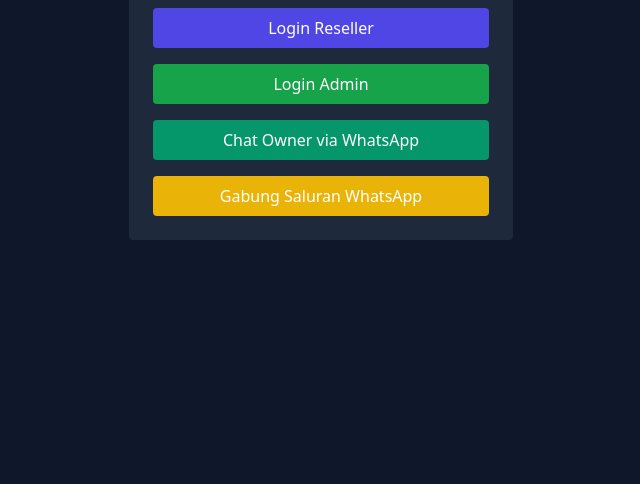
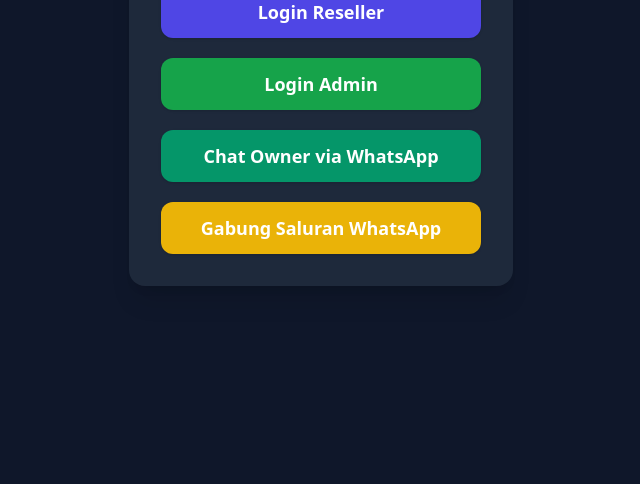
Before and after one commit to rizxddev/web-panel, a website: page public/index.html in a window 1280 px wide. Shown: the part 316-800 px from the top of the page, without its empty margins (319-959 px from the left). Drawn offline with nearby package versions, Linux system fonts and the light colour scheme; no server answers.

Commit message:
Update index.html

```diff
--- a/public/index.html
+++ b/public/index.html
@@ -4,16 +4,34 @@
 <head>
   <meta charset="UTF-8" />
   <title>Panel RizxMods</title>
+  <meta name="viewport" content="width=device-width, initial-scale=1.0" />
   <script src="https://cdn.tailwindcss.com"></script>
 </head>
-<body class="bg-slate-900 text-white flex items-center justify-center h-screen">
-  <div class="bg-slate-800 p-6 rounded max-w-sm w-full flex flex-col gap-4 items-center">
-    <h1 class="font-bold text-2xl mb-2">Panel RizxMods</h1>
-    <button onclick="location.href='/login-reseller.html'" class="w-full bg-indigo-600 hover:bg-indigo-700 p-2 rounded">Login Reseller</button>
-    <button onclick="location.href='/login-admin.html'" class="w-full bg-green-600 hover:bg-green-700 p-2 rounded">Login Admin</button>
-    <a id="btn-wa" target="_blank" class="w-full bg-emerald-600 hover:bg-emerald-700 p-2 rounded text-center block">Chat Owner via WhatsApp</a>
-    <a id="btn-channel" target="_blank" class="w-full bg-yellow-500 hover:bg-yellow-600 p-2 rounded text-center block">Gabung Saluran WhatsApp</a>
+<body class="bg-slate-900 text-white flex items-center justify-center min-h-screen">
+  <div class="bg-slate-800 p-8 rounded-2xl max-w-sm w-full flex flex-col gap-5 items-center shadow-xl animate-fadein">
+    <h1 class="font-bold text-3xl mb-4 text-indigo-300 drop-shadow-lg">Panel RizxMods</h1>
+    <!-- Pakai tag <a> untuk full reload -->
+    <a href="login-reseller.html"
+      class="w-full bg-indigo-600 hover:bg-indigo-700 p-3 rounded-xl text-lg font-semibold text-center transition active:scale-95 shadow animate-btnpop">Login Reseller</a>
+    <a href="login-admin.html"
+      class="w-full bg-green-600 hover:bg-green-700 p-3 rounded-xl text-lg font-semibold text-center transition active:scale-95 shadow animate-btnpop">Login Admin</a>
+    <a id="btn-wa" target="_blank"
+      class="w-full bg-emerald-600 hover:bg-emerald-700 p-3 rounded-xl text-center block text-lg font-semibold shadow animate-btnpop">Chat Owner via WhatsApp</a>
+    <a id="btn-channel" target="_blank"
+      class="w-full bg-yellow-500 hover:bg-yellow-600 p-3 rounded-xl text-center block text-lg font-semibold shadow animate-btnpop">Gabung Saluran WhatsApp</a>
   </div>
+  <style>
+    @keyframes fadein {
+      from { opacity: 0; transform: translateY(-20px);}
+      to { opacity: 1; transform: translateY(0);}
+    }
+    .animate-fadein { animation: fadein 0.6s cubic-bezier(.4,2,.6,1);}
+    @keyframes btnpop {
+      0% { transform: scale(0.92);}
+      100% { transform: scale(1);}
+    }
+    .animate-btnpop { animation: btnpop 0.2s;}
+  </style>
   <script>
     fetch('/api/env')
       .then(res => res.json())
```
